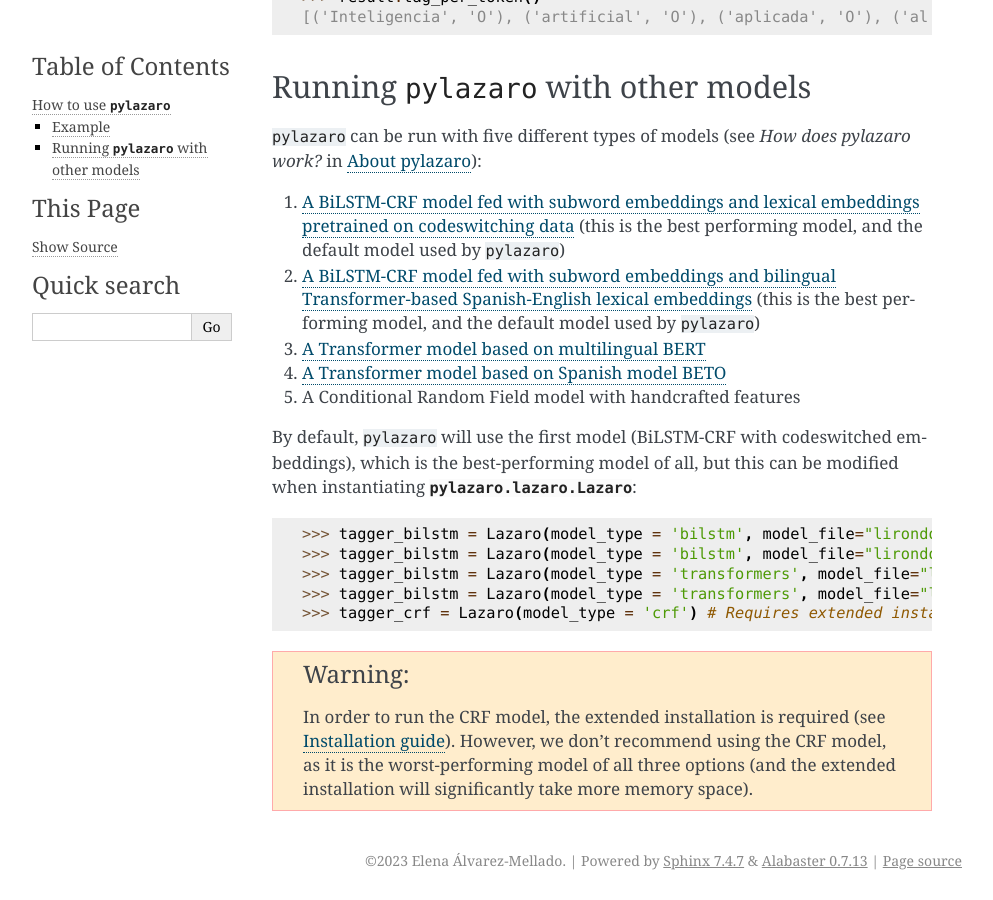
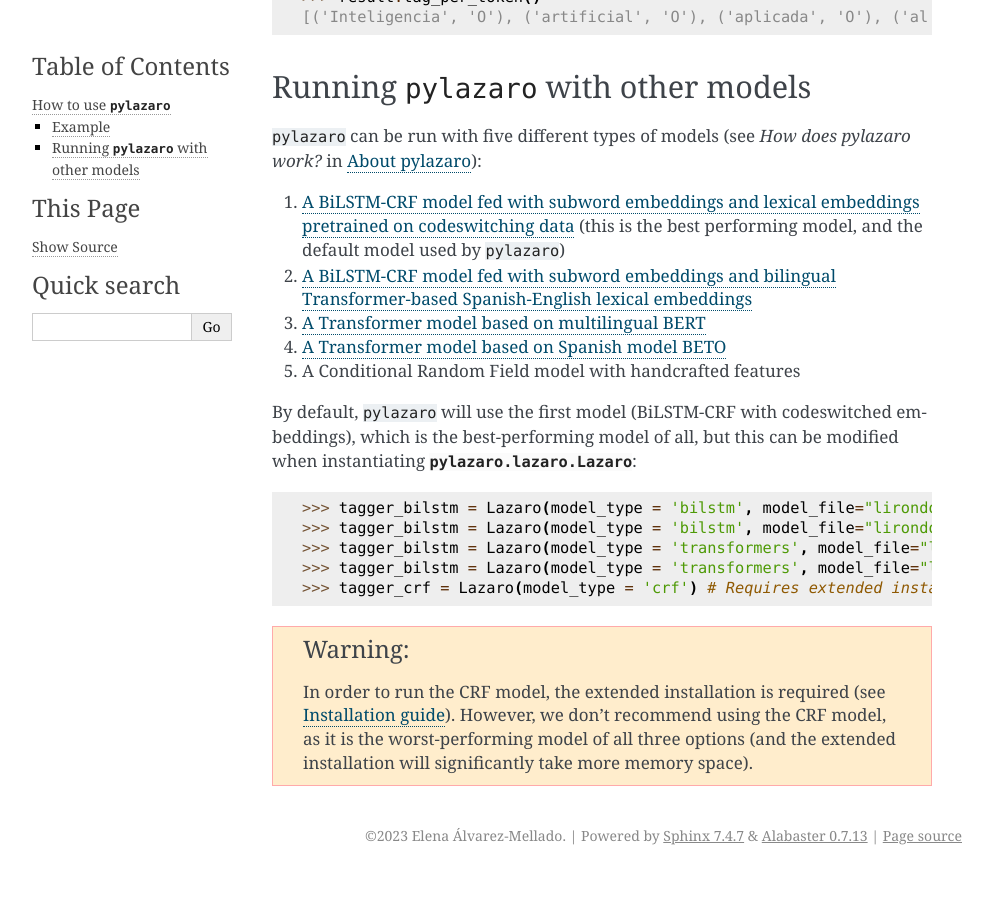
Before and after one commit to lirondos/pylazaro, a Sphinx documentation site: the page built from docs/source/howto.rst, in a window 1280 px wide and 900 px high, scrolled down 540 px. Shown: the whole window, without its empty margins (148-1141 px from the left). Built offline with Sphinx 7.4.7, drawn with Linux system fonts in a browser that asks for light colours; after the commit the page ends 1415 px from its top, so only the background shows below that.

Commit message:
Minor fix to docs

```diff
--- a/docs/source/about.rst
+++ b/docs/source/about.rst
@@ -17,7 +17,7 @@
 ``pylazaro`` can be run with five different types of models:
 
 #. `A BiLSTM-CRF model fed with subword embeddings and lexical embeddings pretrained on codeswitching data <https://huggingface.co/lirondos/anglicisms-spanish-flair-cs>`_ (this is the best performing model, and the default model used by ``pylazaro``)
-#. `A BiLSTM-CRF model fed with subword embeddings and bilingual Transformer-based Spanish-English lexical embeddings <https://huggingface.co/lirondos/anglicisms-spanish-flair-bert-beto>`_ (this is the best performing model, and the default model used by ``pylazaro``)
+#. `A BiLSTM-CRF model fed with subword embeddings and bilingual Transformer-based Spanish-English lexical embeddings <https://huggingface.co/lirondos/anglicisms-spanish-flair-bert-beto>`_
 #. `A Transformer model based on multilingual BERT <https://huggingface.co/lirondos/anglicisms-spanish-mbert>`_
 #. `A Transformer model based on Spanish model BETO <https://huggingface.co/lirondos/anglicisms-spanish-beto>`_
 #. A Conditional Random Field model with handcrafted features
--- a/docs/source/howto.rst
+++ b/docs/source/howto.rst
@@ -31,7 +31,7 @@
 ``pylazaro`` can be run with five different types of models (see `How does pylazaro work?` in :doc:`about`):
 
 #. `A BiLSTM-CRF model fed with subword embeddings and lexical embeddings pretrained on codeswitching data <https://huggingface.co/lirondos/anglicisms-spanish-flair-cs>`_ (this is the best performing model, and the default model used by ``pylazaro``)
-#. `A BiLSTM-CRF model fed with subword embeddings and bilingual Transformer-based Spanish-English lexical embeddings <https://huggingface.co/lirondos/anglicisms-spanish-flair-bert-beto>`_ (this is the best performing model, and the default model used by ``pylazaro``)
+#. `A BiLSTM-CRF model fed with subword embeddings and bilingual Transformer-based Spanish-English lexical embeddings <https://huggingface.co/lirondos/anglicisms-spanish-flair-bert-beto>`_
 #. `A Transformer model based on multilingual BERT <https://huggingface.co/lirondos/anglicisms-spanish-mbert>`_
 #. `A Transformer model based on Spanish model BETO <https://huggingface.co/lirondos/anglicisms-spanish-beto>`_
 #. A Conditional Random Field model with handcrafted features
```
